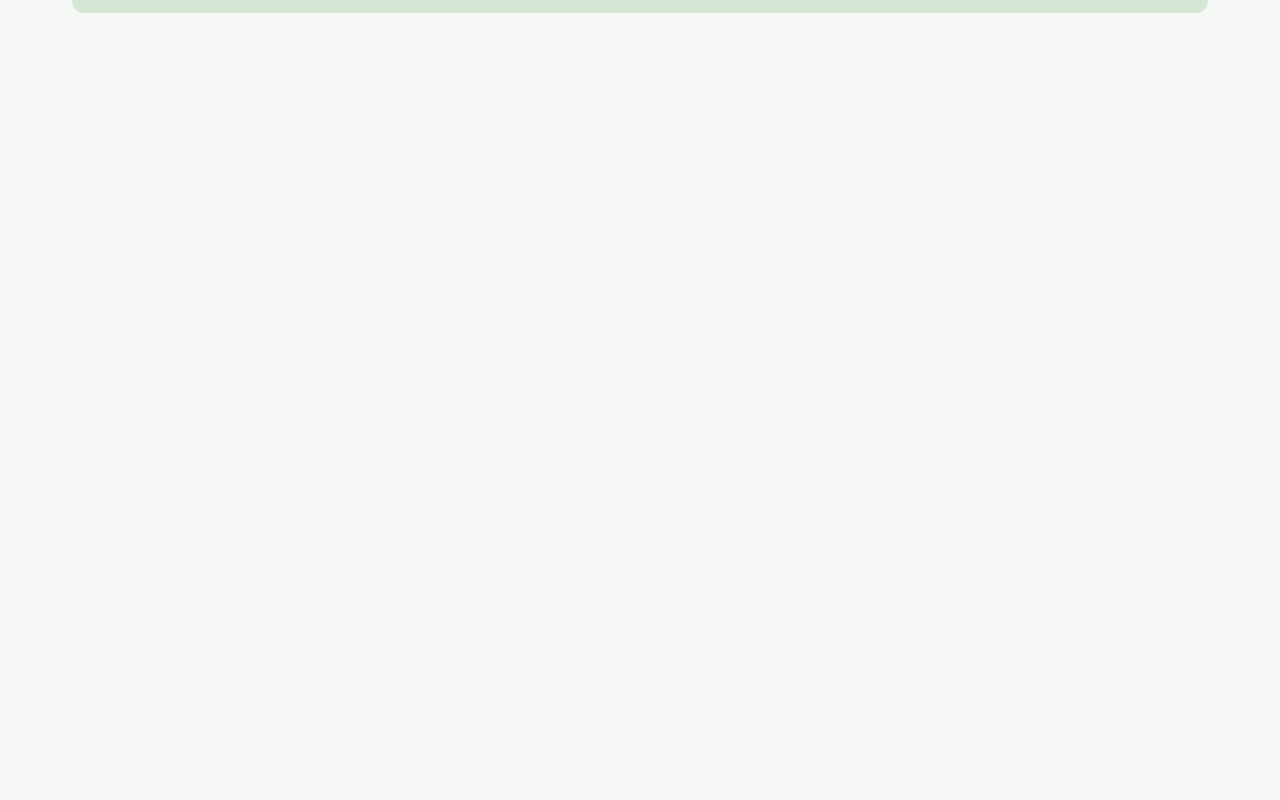
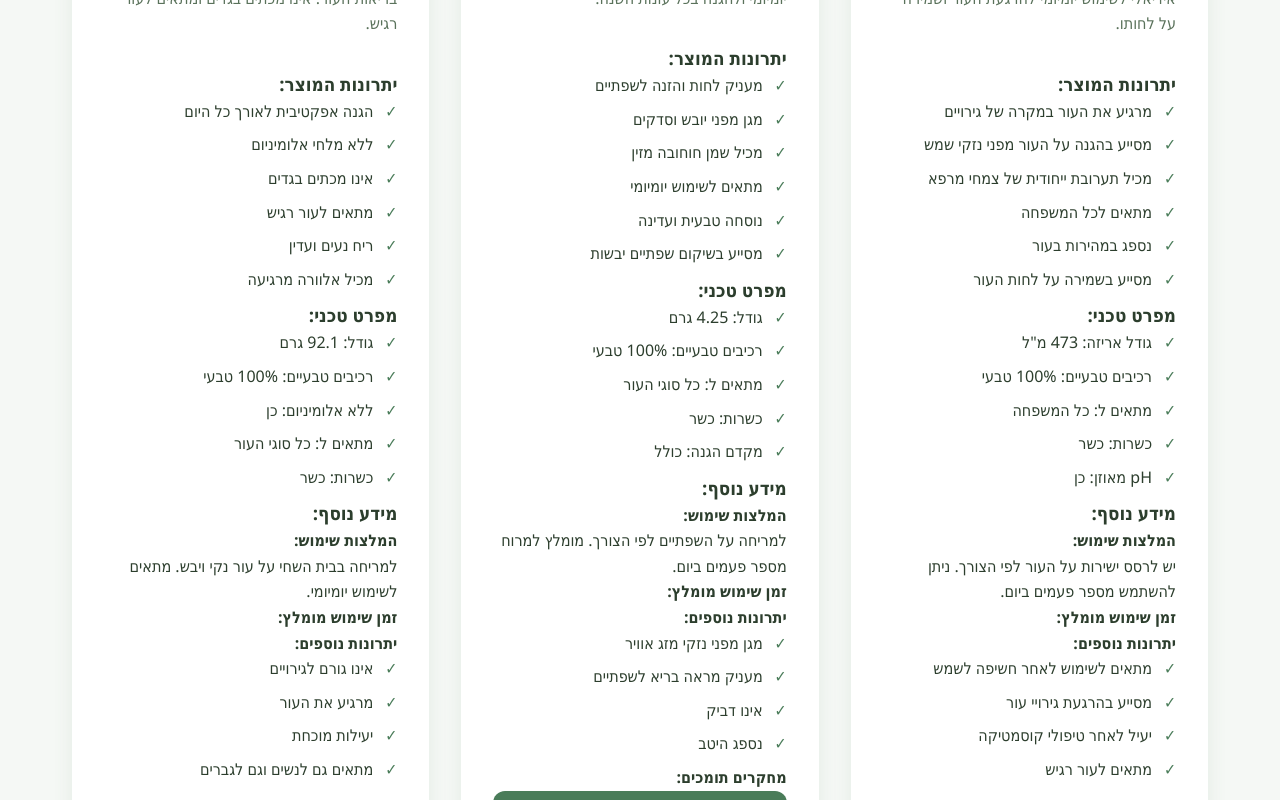
Before and after one commit to benshabbat/ForEver, a React (Vite) app in the folder client/: page / in a window 1280 px wide. Shown: the part 2660-3460 px from the top of the page. Before the commit the page ends 2737 px from the top, so only its background shows below. Built offline with nearby package versions, Linux system fonts and the light colour scheme.

Commit message:
add dorodorant aloe first and lips

```diff
--- a/client/src/components/ProductCard.jsx
+++ b/client/src/components/ProductCard.jsx
@@ -35,6 +35,37 @@ export default function ProductCard({ product }) {
           </div>
         )}
 
+        {product.additionalInfo && (
+          <div className="additional-info">
+            <h3 className="benefits-title">מידע נוסף:</h3>
+
+            <div className="info-section">
+              <h4 className="info-subtitle">המלצות שימוש:</h4>
+              <p>{product.additionalInfo["המלצות שימוש"]}</p>
+            </div>
+
+            <div className="info-section">
+              <h4 className="info-subtitle">זמן שימוש מומלץ:</h4>
+              <p>{product.additionalInfo["זמן שימוש מומלץ"]}</p>
+            </div>
+
+            <div className="info-section">
+              <h4 className="info-subtitle">יתרונות נוספים:</h4>
+              <ul className="benefits-list">
+                {product.additionalInfo["יתרונות נוספים"].map((benefit, index) => (
+                  <li key={index}>{benefit}</li>
+                ))}
+              </ul>
+            </div>
+
+            <div className="info-section">
+              <h4 className="info-subtitle">מחקרים תומכים:</h4>
+              <p>{product.additionalInfo["מחקרים תומכים"]}</p>
+            </div>
+          </div>
+        )}
+
+
         <a
           href="https://flpil.co.il/?agent=77217"
           target="_blank"
--- a/client/src/products.js
+++ b/client/src/products.js
@@ -17,6 +17,18 @@ export const products = [
       "כמות מנות באריזה": "33 מנות",
       "כשרות": "כשר למהדרין",
       "רכיבים טבעיים": "100% טבעי"
+    },
+    additionalInfo: {
+      "המלצות שימוש": "מומלץ לשתות 30 מ\"ל בבוקר על קיבה ריקה. ניתן למהול במים או במיץ טבעי.",
+      "זמן שימוש מומלץ": "יש להתמיד בשתייה לפחות 90 יום לתוצאות מיטביות",
+      "אחסון": "יש לשמור במקום קריר ויבש. לאחר הפתיחה יש לאחסן במקרר עד 30 יום",
+      "יתרונות נוספים": [
+        "מסייע באיזון רמות הסוכר בדם",
+        "תומך בתהליכי ניקוי רעלים טבעיים",
+        "משפר את רמת הספיגה של ויטמינים ומינרלים",
+        "מסייע בהתמודדות עם עייפות ולחץ"
+      ],
+      "מחקרים תומכים": "מחקרים קליניים הראו שצריכה קבועה של ג'ל אלוורה משפרת את תפקוד מערכת העיכול ומחזקת את המערכת החיסונית"
     },
     image: "https://flpil.co.il/wp-content/uploads/2021/04/%D7%92%D7%9C-%D7%90%D7%9C%D7%95%D7%95%D7%A8%D7%94-%D7%9C%D7%A9%D7%AA%D7%99%D7%99%D7%94-%D7%A2%D7%9D-%D7%A4%D7%A8%D7%A1%D7%99%D7%9D-1.png"
   },
@@ -61,5 +73,97 @@ export const products = [
       "כשרות": "כשר למהדרין"
     },
     image: "https://flpil.co.il/wp-content/uploads/2021/05/Forever-ToothGel-single_KO_Final_EU-v3-768x768.png"
+  },
+  {
+    id: 4,
+    name: "Aloe First - תרסיס אלוורה מרגיע",
+    description: `תרסיס הגנה ייחודי המכיל אלוורה, פרופוליס ו-11 תמציות צמחים. מרגיע את העור במקרה של כוויות קלות, עקיצות חרקים וגירויי עור שונים. אידיאלי לשימוש יומיומי להרגעת העור ושמירה על לחותו.`,
+    benefits: [
+      "מרגיע את העור במקרה של גירויים",
+      "מסייע בהגנה על העור מפני נזקי שמש",
+      "מכיל תערובת ייחודית של צמחי מרפא",
+      "מתאים לכל המשפחה",
+      "נספג במהירות בעור",
+      "מסייע בשמירה על לחות העור"
+    ],
+    specs: {
+      "גודל אריזה": "473 מ\"ל",
+      "רכיבים טבעיים": "100% טבעי",
+      "מתאים ל": "כל המשפחה",
+      "כשרות": "כשר",
+      "pH מאוזן": "כן"
+    },
+    additionalInfo: {
+      "המלצות שימוש": "יש לרסס ישירות על העור לפי הצורך. ניתן להשתמש מספר פעמים ביום.",
+      "זמן שימוש": "לשימוש יומיומי או לפי הצורך",
+      "אחסון": "יש לשמור בטמפרטורת החדר, הרחק מאור שמש ישיר",
+      "יתרונות נוספים": [
+        "מתאים לשימוש לאחר חשיפה לשמש",
+        "מסייע בהרגעת גירויי עור",
+        "יעיל לאחר טיפולי קוסמטיקה",
+        "מתאים לעור רגיש"
+      ]
+    },
+    image: "https://flpil.co.il/wp-content/uploads/2021/02/Aloe-First-Cutout-V2_noshadow-2-min.png"
+  },
+  {
+    id: 5,
+    name: "Aloe Lips - שפתון אלוורה מזין",
+    description: `שפתון טיפולי המכיל אלוורה, שמן חוחובה וחומרי לחות טבעיים. מגן על השפתיים מפני יובש ומעניק להן לחות והזנה לאורך זמן. מושלם לשימוש יומיומי ולהגנה בכל עונות השנה.`,
+    benefits: [
+      "מעניק לחות והזנה לשפתיים",
+      "מגן מפני יובש וסדקים",
+      "מכיל שמן חוחובה מזין",
+      "מתאים לשימוש יומיומי",
+      "נוסחה טבעית ועדינה",
+      "מסייע בשיקום שפתיים יבשות"
+    ],
+    specs: {
+      "גודל": "4.25 גרם",
+      "רכיבים טבעיים": "100% טבעי",
+      "מתאים ל": "כל סוגי העור",
+      "כשרות": "כשר",
+      "מקדם הגנה": "כולל"
+    },
+    additionalInfo: {
+      "המלצות שימוש": "למריחה על השפתיים לפי הצורך. מומלץ למרוח מספר פעמים ביום.",
+      "יתרונות נוספים": [
+        "מגן מפני נזקי מזג אוויר",
+        "מעניק מראה בריא לשפתיים",
+        "אינו דביק",
+        "נספג היטב"
+      ]
+    },
+    image: "https://flpil.co.il/wp-content/uploads/2022/07/%D7%90%D7%9C%D7%95-%D7%9C%D7%99%D7%A4%D7%A1-768x768.png"
+  },
+  {
+    id: 6,
+    name: "Aloe Ever-Shield - דאודורנט אלוורה טבעי",
+    description: `דאודורנט סטיק טבעי המכיל אלוורה ללא מלחי אלומיניום. מעניק הגנה אפקטיבית לאורך כל היום מפני ריחות לא נעימים, תוך שמירה על בריאות העור. אינו מכתים בגדים ומתאים לעור רגיש.`,
+    benefits: [
+      "הגנה אפקטיבית לאורך כל היום",
+      "ללא מלחי אלומיניום",
+      "אינו מכתים בגדים",
+      "מתאים לעור רגיש",
+      "ריח נעים ועדין",
+      "מכיל אלוורה מרגיעה"
+    ],
+    specs: {
+      "גודל": "92.1 גרם",
+      "רכיבים טבעיים": "100% טבעי",
+      "ללא אלומיניום": "כן",
+      "מתאים ל": "כל סוגי העור",
+      "כשרות": "כשר"
+    },
+    additionalInfo: {
+      "המלצות שימוש": "למריחה בבית השחי על עור נקי ויבש. מתאים לשימוש יומיומי.",
+      "יתרונות נוספים": [
+        "אינו גורם לגירויים",
+        "מרגיע את העור",
+        "יעילות מוכחת",
+        "מתאים גם לנשים וגם לגברים"
+      ]
+    },
+    image: "https://flpil.co.il/wp-content/uploads/2021/07/Aloe-Ever-Shield-Deodorant-1-with-awards-v2-768x768.png"
   }
 ];
```
